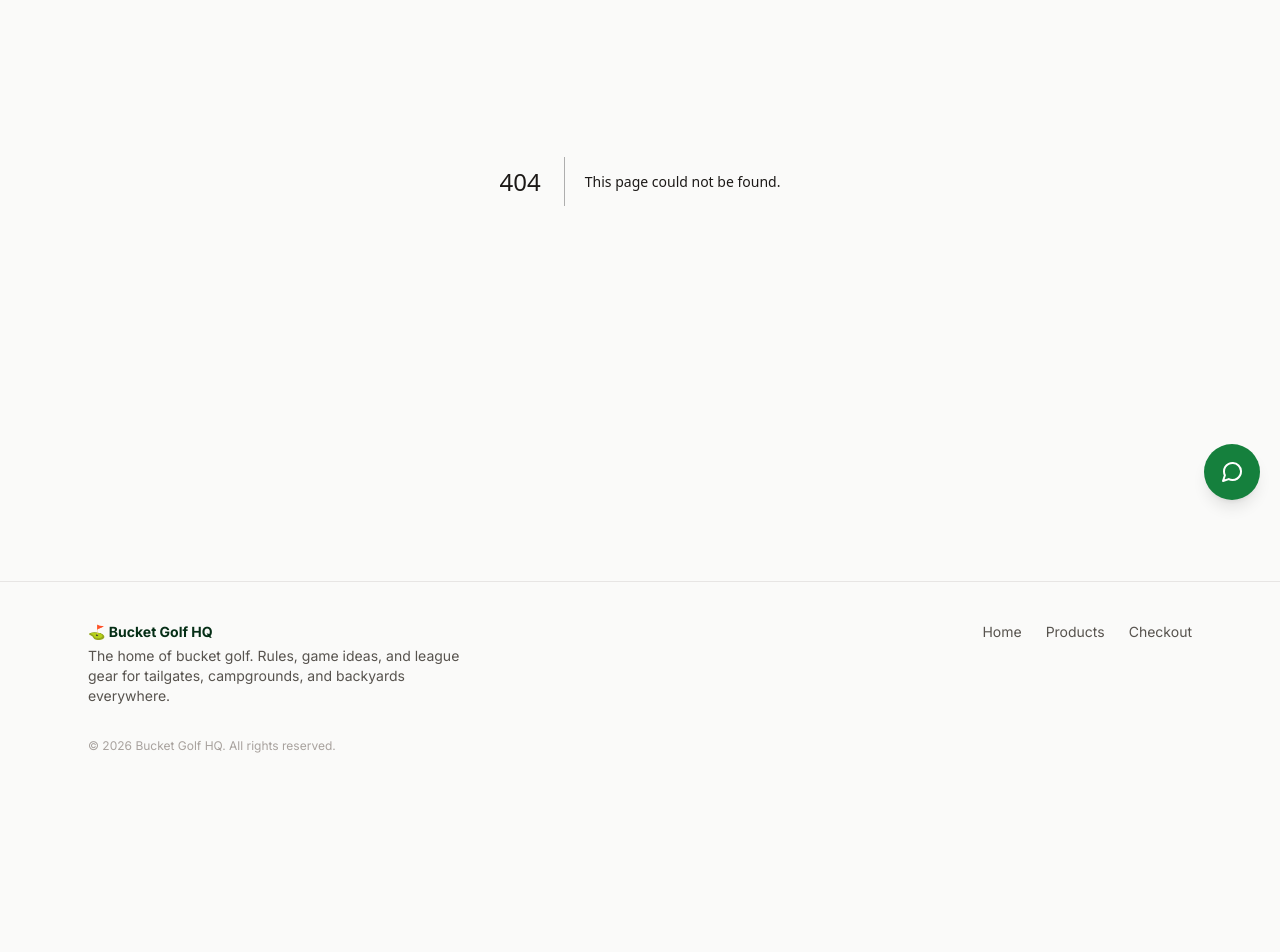
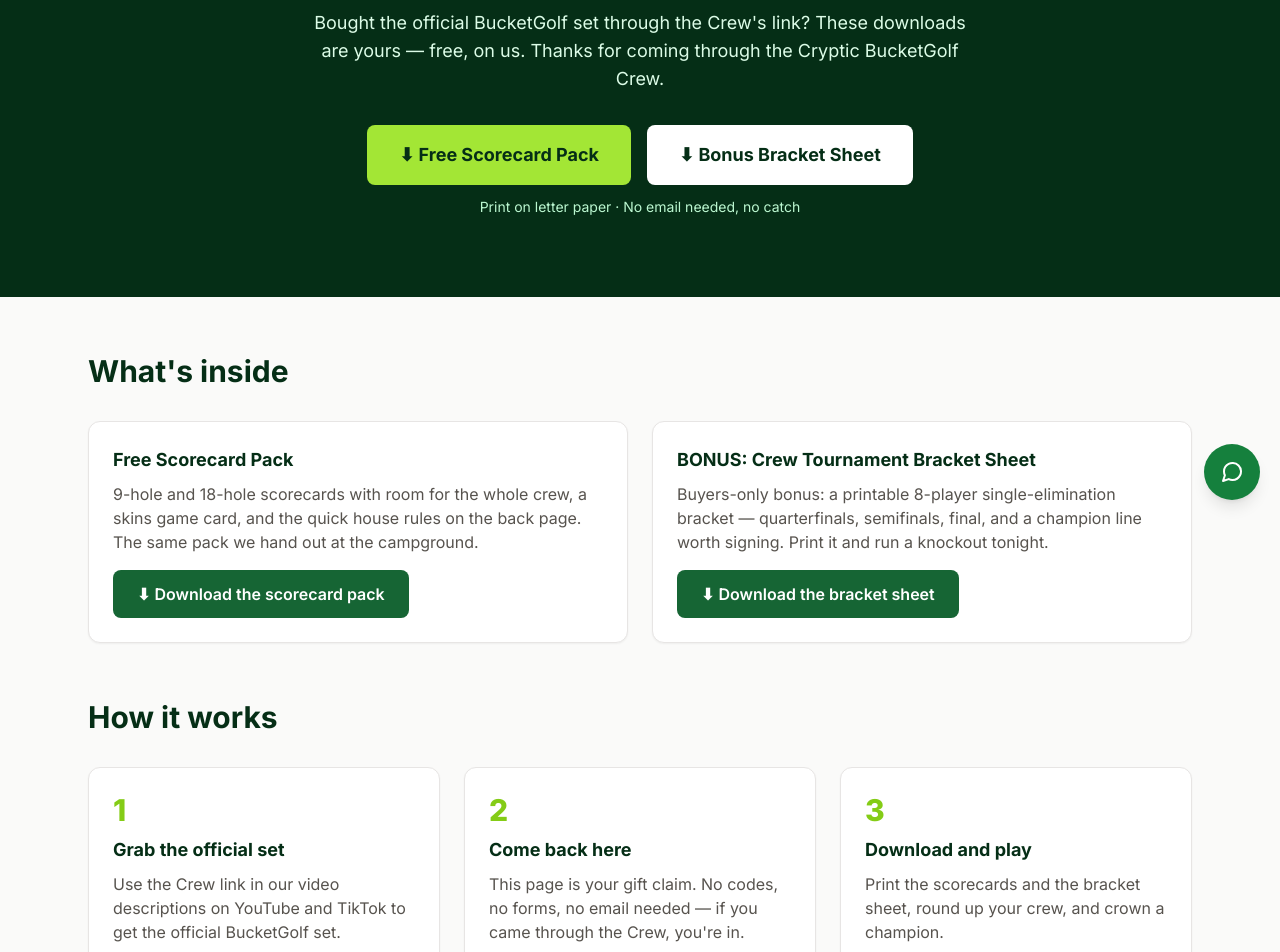
Before and after one commit to DannyMac09/Lawn-Care, a Next.js app in the folder stores/bucket-golf-hq/storefront/: page /crew-gift in a window 1280 px wide. Before the commit this address had no page. Shown: the part 280-1232 px from the top of the page. Before the commit the page ends 1074 px from the top, so only its background shows below. Built offline with nearby package versions, Linux system fonts and the light colour scheme.

Commit message:
Add /crew-gift claim page (scorecard pack + bracket bonus)

```diff
--- /dev/null
+++ b/stores/bucket-golf-hq/storefront/app/crew-gift/page.tsx
@@ -0,0 +1,178 @@
+import type { Metadata } from "next";
+import Link from "next/link";
+import ProductCard from "@/components/ProductCard";
+import { products } from "@/lib/products";
+
+export const metadata: Metadata = {
+  title: "Your Crew Gift — Bucket Golf HQ",
+  description:
+    "Bought the official BucketGolf set through the Cryptic BucketGolf Crew? Claim your free gift: the Free Scorecard Pack plus the Crew Tournament Bracket Sheet.",
+};
+
+const inside = [
+  {
+    title: "Free Scorecard Pack",
+    blurb:
+      "9-hole and 18-hole scorecards with room for the whole crew, a skins game card, and the quick house rules on the back page. The same pack we hand out at the campground.",
+    href: "/downloads/free-scorecard-pack.pdf",
+    cta: "⬇ Download the scorecard pack",
+  },
+  {
+    title: "BONUS: Crew Tournament Bracket Sheet",
+    blurb:
+      "Buyers-only bonus: a printable 8-player single-elimination bracket — quarterfinals, semifinals, final, and a champion line worth signing. Print it and run a knockout tonight.",
+    href: "/downloads/crew-bracket-sheet.pdf",
+    cta: "⬇ Download the bracket sheet",
+  },
+];
+
+const steps = [
+  {
+    n: "1",
+    title: "Grab the official set",
+    blurb:
+      "Use the Crew link in our video descriptions on YouTube and TikTok to get the official BucketGolf set.",
+  },
+  {
+    n: "2",
+    title: "Come back here",
+    blurb:
+      "This page is your gift claim. No codes, no forms, no email needed — if you came through the Crew, you're in.",
+  },
+  {
+    n: "3",
+    title: "Download and play",
+    blurb:
+      "Print the scorecards and the bracket sheet, round up your crew, and crown a champion.",
+  },
+];
+
+export default function CrewGiftPage() {
+  return (
+    <div>
+      {/* Hero */}
+      <section className="bg-green-950 px-6 py-16 text-center sm:py-20">
+        <p className="text-sm font-semibold uppercase tracking-widest text-lime-300">
+          Free gift
+        </p>
+        <h1 className="mx-auto mt-4 max-w-3xl text-4xl font-extrabold text-white sm:text-5xl">
+          You Got the Set — Here&apos;s Your Gift from the Crew 🎁
+        </h1>
+        <p className="mx-auto mt-4 max-w-2xl text-lg text-green-100">
+          Bought the official BucketGolf set through the Crew&apos;s link?
+          These downloads are yours — free, on us. Thanks for coming through
+          the Cryptic BucketGolf Crew.
+        </p>
+        <div className="mt-8 flex flex-col items-center justify-center gap-4 sm:flex-row">
+          <a
+            href="/downloads/free-scorecard-pack.pdf"
+            download
+            className="inline-block rounded-lg bg-lime-400 px-8 py-4 text-lg font-bold text-green-950 transition hover:bg-lime-300"
+          >
+            ⬇ Free Scorecard Pack
+          </a>
+          <a
+            href="/downloads/crew-bracket-sheet.pdf"
+            download
+            className="inline-block rounded-lg bg-white px-8 py-4 text-lg font-bold text-green-950 transition hover:bg-green-100"
+          >
+            ⬇ Bonus Bracket Sheet
+          </a>
+        </div>
+        <p className="mt-3 text-sm text-green-200">
+          Print on letter paper · No email needed, no catch
+        </p>
+      </section>
+
+      {/* What's inside */}
+      <section className="mx-auto max-w-6xl px-6 py-14">
+        <h2 className="text-2xl font-bold text-green-950 sm:text-3xl">
+          What&apos;s inside
+        </h2>
+        <div className="mt-8 grid gap-6 sm:grid-cols-2">
+          {inside.map((item) => (
+            <div
+              key={item.title}
+              className="rounded-xl border border-stone-200 bg-white p-6 shadow-sm"
+            >
+              <h3 className="text-lg font-bold text-green-950">
+                {item.title}
+              </h3>
+              <p className="mt-2 text-stone-600">{item.blurb}</p>
+              <a
+                href={item.href}
+                download
+                className="mt-4 inline-block rounded-lg bg-green-800 px-6 py-3 font-semibold text-white transition hover:bg-green-900"
+              >
+                {item.cta}
+              </a>
+            </div>
+          ))}
+        </div>
+      </section>
+
+      {/* How it works */}
+      <section className="mx-auto max-w-6xl px-6 pb-14">
+        <h2 className="text-2xl font-bold text-green-950 sm:text-3xl">
+          How it works
+        </h2>
+        <div className="mt-8 grid gap-6 sm:grid-cols-3">
+          {steps.map((s) => (
+            <div
+              key={s.n}
+              className="rounded-xl border border-stone-200 bg-white p-6 shadow-sm"
+            >
+              <p className="text-3xl font-extrabold text-lime-500">{s.n}</p>
+              <h3 className="mt-2 text-lg font-bold text-green-950">
+                {s.title}
+              </h3>
+              <p className="mt-2 text-stone-600">{s.blurb}</p>
+            </div>
+          ))}
+        </div>
+
+        {/* Don't have the set yet */}
+        <div className="mt-12 rounded-xl bg-green-950 px-6 py-10 text-center">
+          <h3 className="text-2xl font-bold text-white">
+            Don&apos;t have the set yet?
+          </h3>
+          <p className="mx-auto mt-2 max-w-xl text-green-100">
+            The gift is for Crew buyers — grab the official set first, then
+            come back and claim it.
+          </p>
+          {/* TODO: swap to creator link when approved */}
+          <a
+            href="https://www.bucketgolfgame.com"
+            target="_blank"
+            rel="noopener noreferrer"
+            className="mt-6 inline-block rounded-lg bg-lime-400 px-8 py-3 font-bold text-green-950 transition hover:bg-lime-300"
+          >
+            See the Official Set
+          </a>
+        </div>
+      </section>
+
+      {/* Paid products */}
+      <section className="mx-auto max-w-6xl px-6 pb-16">
+        <h2 className="text-2xl font-bold text-green-950 sm:text-3xl">
+          Outgrowing the free cards?
+        </h2>
+        <p className="mt-2 text-stone-600">
+          When your group is ready for brackets, handicaps, and a full
+          season, the playbooks run the whole show.
+        </p>
+        <div className="mt-8 grid gap-6 sm:grid-cols-2 lg:grid-cols-3">
+          {products.map((p) => (
+            <ProductCard key={p.slug} product={p} />
+          ))}
+        </div>
+        <p className="mt-8 text-center text-sm text-stone-500">
+          Prefer to browse first?{" "}
+          <Link href="/products" className="font-semibold text-green-800 underline">
+            See all products
+          </Link>
+        </p>
+      </section>
+    </div>
+  );
+}
```
